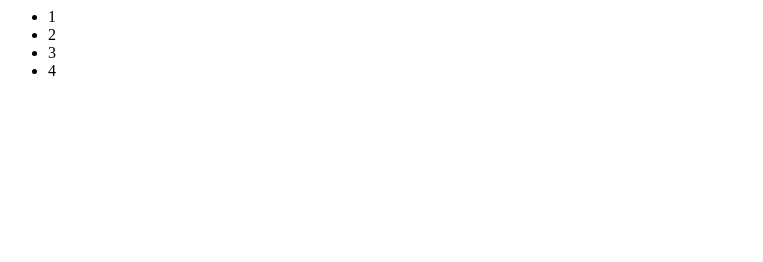
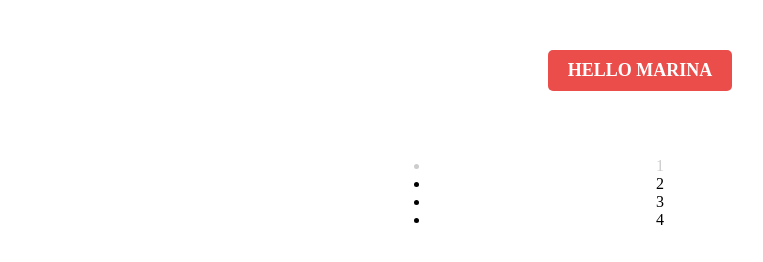
Before and after one commit to mmolostvova/marinas-first-repository, a plain HTML site: page index.html in a window 1280 px wide. Shown: the whole page, without its empty margins (0-763 px from the left). Drawn offline with nearby package versions, Linux system fonts and the light colour scheme.

Commit message:
add style and button

```diff
--- a/index.html
+++ b/index.html
@@ -1,14 +1,18 @@
 <html>
   <head>
-        <meta charset="utf-8">
+    <meta charset="utf-8" />
     <title>Test</title>
+    <link rel="stylesheet" type="text/css" href="./style/style.css" />
   </head>
   <body>
+    <div id="button">Hello Marina</div>
     <ul>
-                <li>1</li>
+      <li class="first">1</li>
       <li>2</li>
       <li>3</li>
       <li>4</li>
     </ul>
   </body>
+  <script src="//ajax.googleapis.com/ajax/libs/jquery/3.1.0/jquery.min.js"></script>
+  <script src="./js/index.js"></script>
 </html>
--- /dev/null
+++ b/js/index.js
@@ -0,0 +1,5 @@
+$("#button").click(function() {
+  alert("Hello!");
+});
+
+$(".first").css("color", "#cccccc");
--- /dev/null
+++ b/style/style.css
@@ -0,0 +1,28 @@
+body {
+    max-width: 500px;
+    margin: 0 auto;
+    text-align: center;
+}
+
+div {
+   margin: 50px 0;
+   padding: 10px 20px;
+   border-radius: 5px;
+   display: inline-block;
+   background-color: #eb4d4b;
+   color: #ffff;
+   cursor: pointer;
+   font-weight: bold;
+   font-size: 18px;
+   text-transform: uppercase;
+}
+
+div:hover {
+    background-color: #ff7979;
+}
+
+div a {
+    color: #ffff;
+    text-decoration: none;
+    margin: 0;
+}
```
Lines whose indentation alone changed are shown as unchanged.
